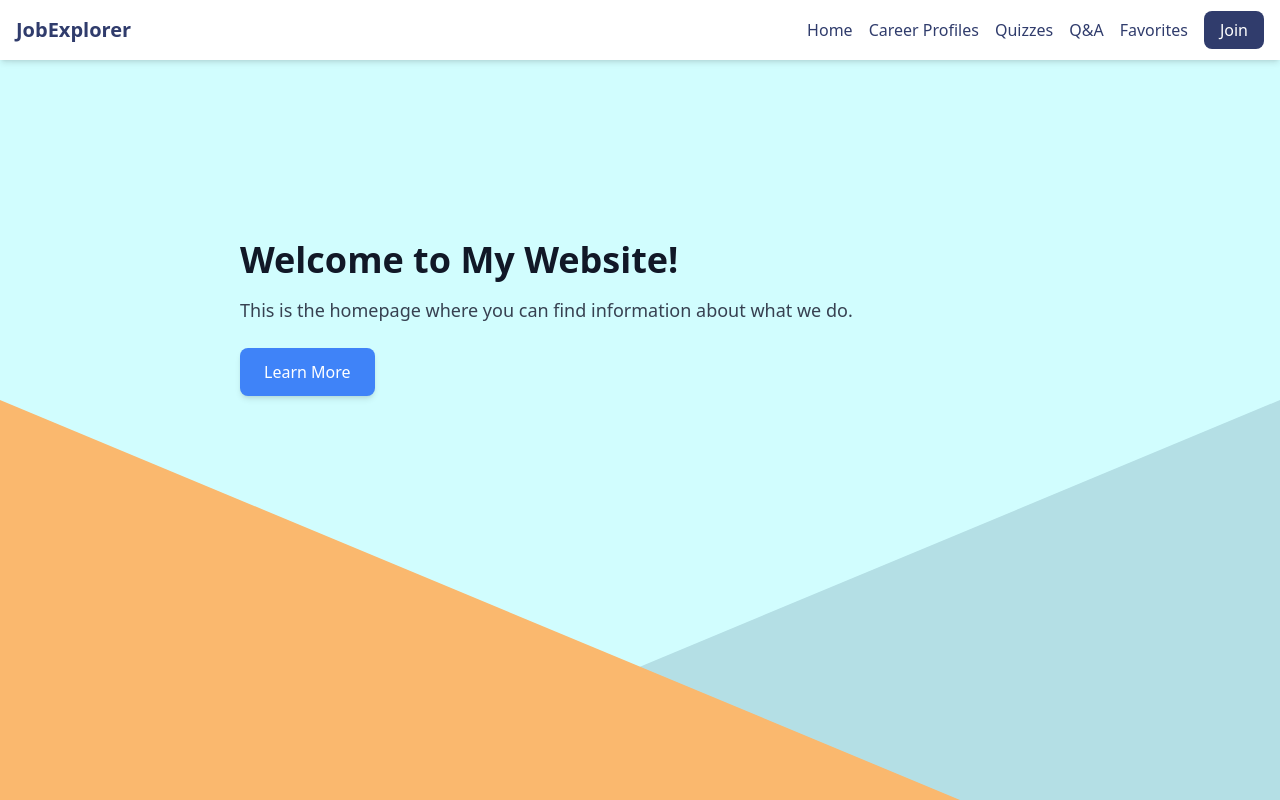
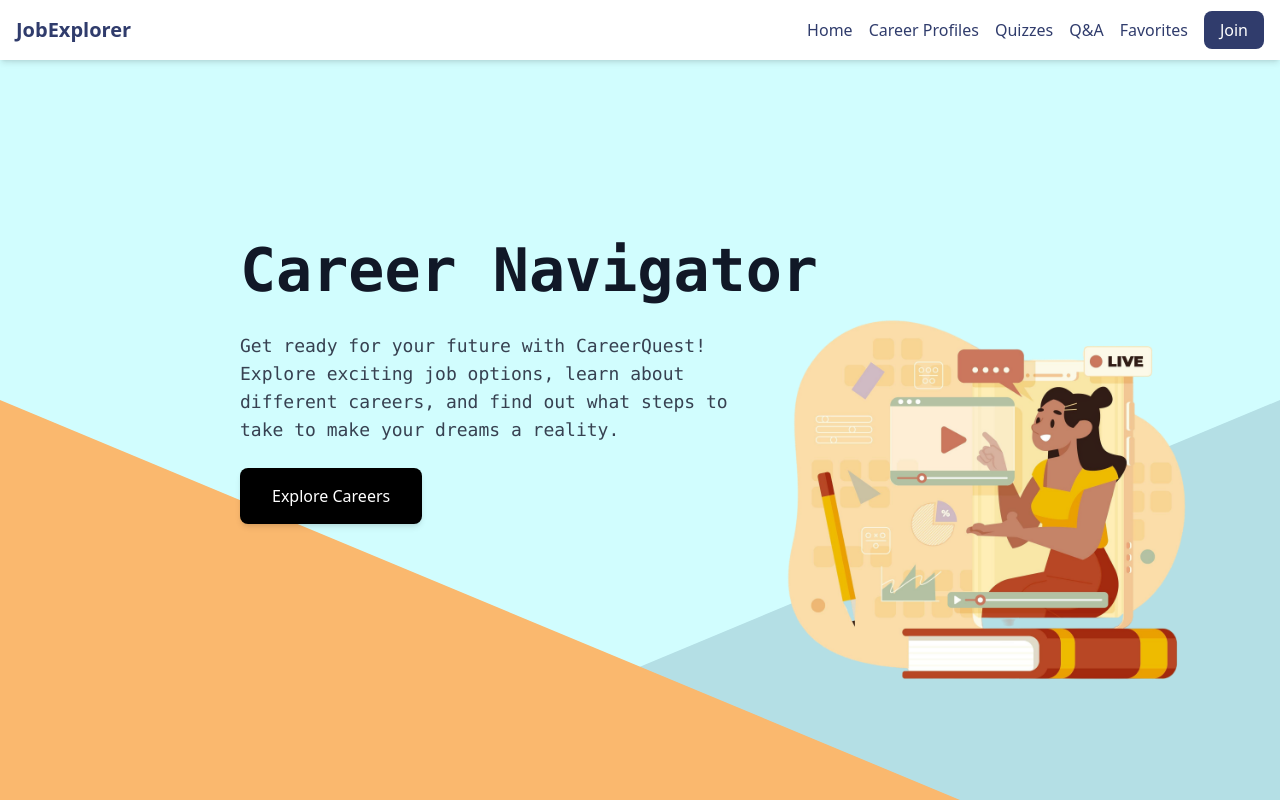
Before and after one commit to T4FFY/Job-Explorer, a React (Vite) app: page / in a window 1280 px wide. Built offline with nearby package versions, Linux system fonts and the light colour scheme.

Commit message:
Done Home

```diff
--- a/src/components/Home.jsx
+++ b/src/components/Home.jsx
@@ -1,9 +1,9 @@
 import React from 'react';
-import { Button } from "flowbite-react";
+import { Link } from 'react-router-dom';
 
 function Home() {
   return (
-    <div className="flex flex-col items-start justify-start min-h-screen bg-light-blue p-60 overflow-hidden">
+    <div className="flex flex-col items-start justify-start max-h-screen bg-light-blue p-60 overflow-hidden">
 
 
 
@@ -13,15 +13,27 @@ function Home() {
  {/* Orange Triangle (Bottom Left) */}
  <div className="absolute bottom-0 left-0 w-0 h-0 border-l-[75vw] border-l-light-orange border-t-[50vh] border-t-transparent"></div>
 
-    <h1 className="text-4xl font-bold text-gray-900 mb-4">
-      Welcome to My Website!
+    <h1 className=" font-mono text-6xl font-bold text-gray-900 mb-8">
+      Career Navigator
     </h1>
-    <p className="text-lg text-gray-700 mb-6">
-      This is the homepage where you can find information about what we do.
-    </p>
-    <button className="px-6 py-3 bg-blue-500 text-white rounded-lg shadow-md hover:bg-blue-600 transition duration-300">
-      Learn More
+
+    <div className="max-w-lg"><p className="font-mono text-lg text-gray-700 mb-6">
+      Get ready for your future with CareerQuest!
+      Explore exciting job options, learn about different careers, and find out what steps to take to make your dreams a reality.
+    </p></div>
+
+    <Link to="/explorecareer" className = "z-50">
+    <button className="px-8 py-4 bg-black text-white rounded-lg shadow-md hover:bg-dark-blue transition duration-300">
+      Explore Careers
     </button>
+    </Link>
+
+    {/* Transparent PNG on the Right Side */}
+    <img
+        src= "picture.png"
+        alt="Description of image"
+        className="absolute right-20 bottom-20 w-1/3 h-auto"
+      />
 
     </div>
 
```
Also changed, not shown: public/picture.png (added).
